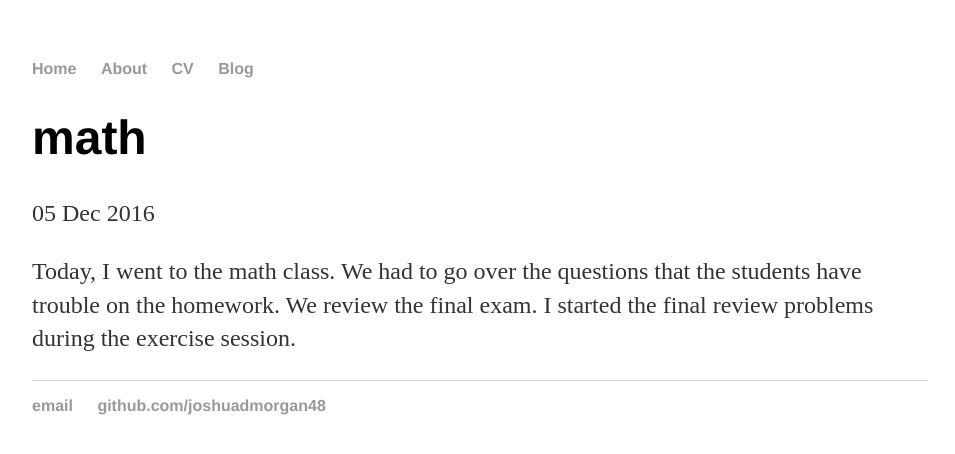
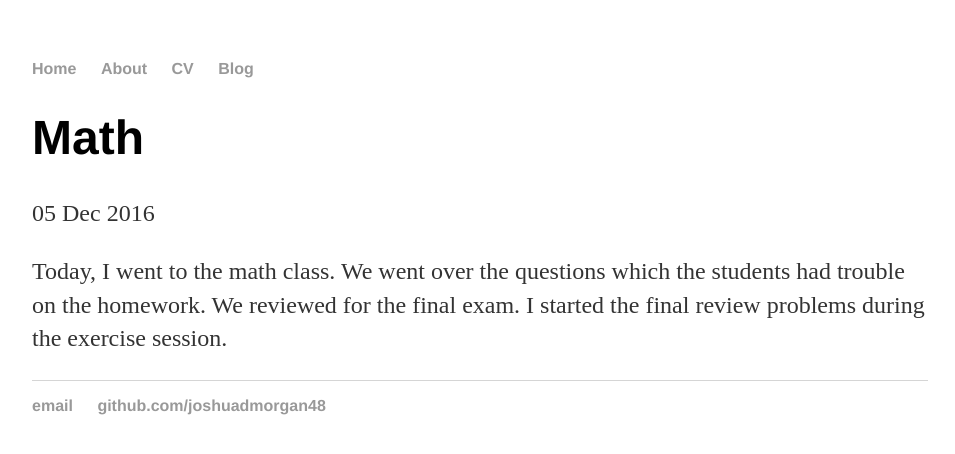
Before and after one commit to joshuadmorgan48/joshuadmorgan48.github.io, a Jekyll site: the page built from _posts/2016-12-05-math-post.md, in a window 1280 px wide. Shown: the top 454 px of the page, without its empty margins (160-1115 px from the left). Built offline with Jekyll 4.4.1, drawn with Linux system fonts in a browser that asks for light colours.

Commit message:
Update 2016-12-05-math-post.md

```diff
--- a/_posts/2016-12-05-math-post.md
+++ b/_posts/2016-12-05-math-post.md
@@ -1,7 +1,7 @@
 ---
 layout: post
-title: "math"
+title: "Math"
 date: 2016-12-05
 ---
 
-Today, I went to the math class. We had to go over the questions that the students have trouble on the homework. We review the final exam. I started the final review problems during the exercise session.
+Today, I went to the math class. We went over the questions which the students had trouble on the homework. We reviewed for the final exam. I started the final review problems during the exercise session.
```
